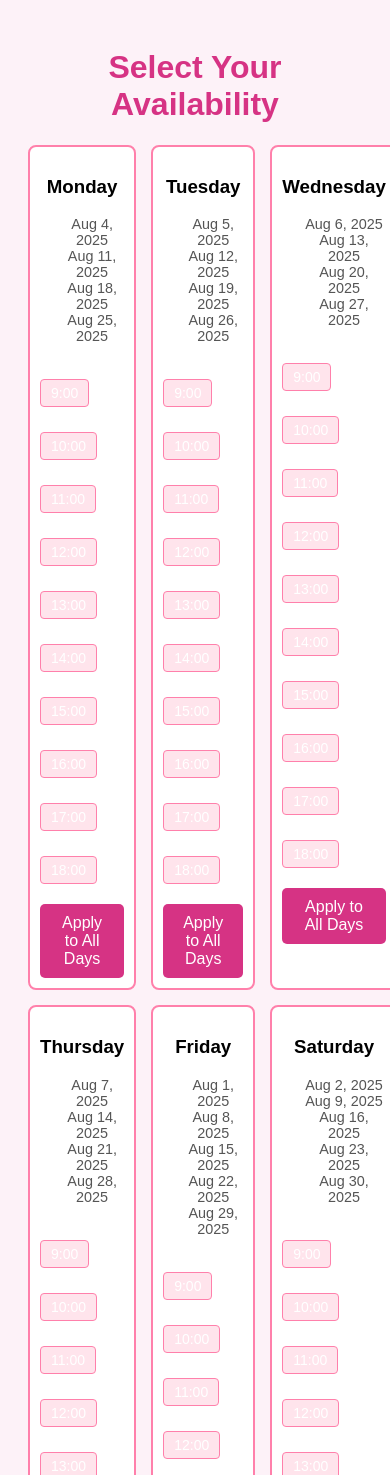
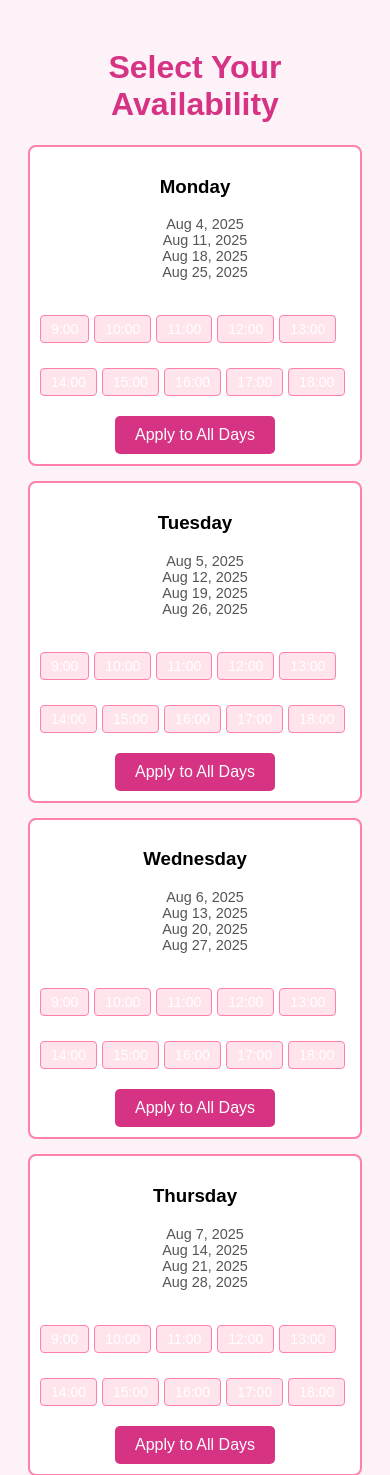
Before and after one commit to ezinwanwosu/private, a Flask app: page / in a window 390 px wide. Shown: the top 1475 px of the page. Run offline with Flask 3, Linux system fonts and the light colour scheme; parts of the project's set-up code (start-up, migrations or seed data) failed here and were passed over.

Commit message:
Update styles.css

```diff
--- a/static/styles.css
+++ b/static/styles.css
@@ -65,3 +65,9 @@
   list-style-type: none;
   color: #555;
 }
+
+@media (max-width: 600px) {
+  .day-container {
+    grid-template-columns: 1fr; /* single column */
+  }
+}
```
